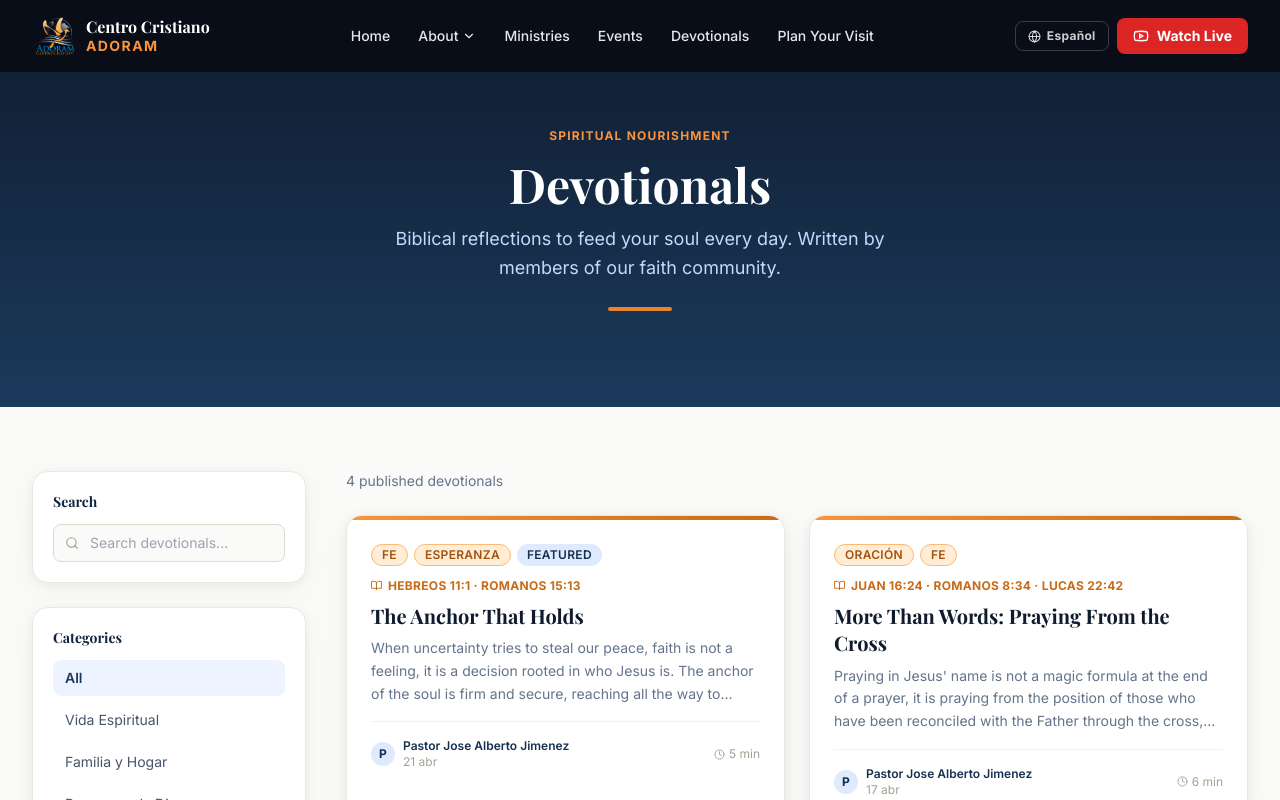
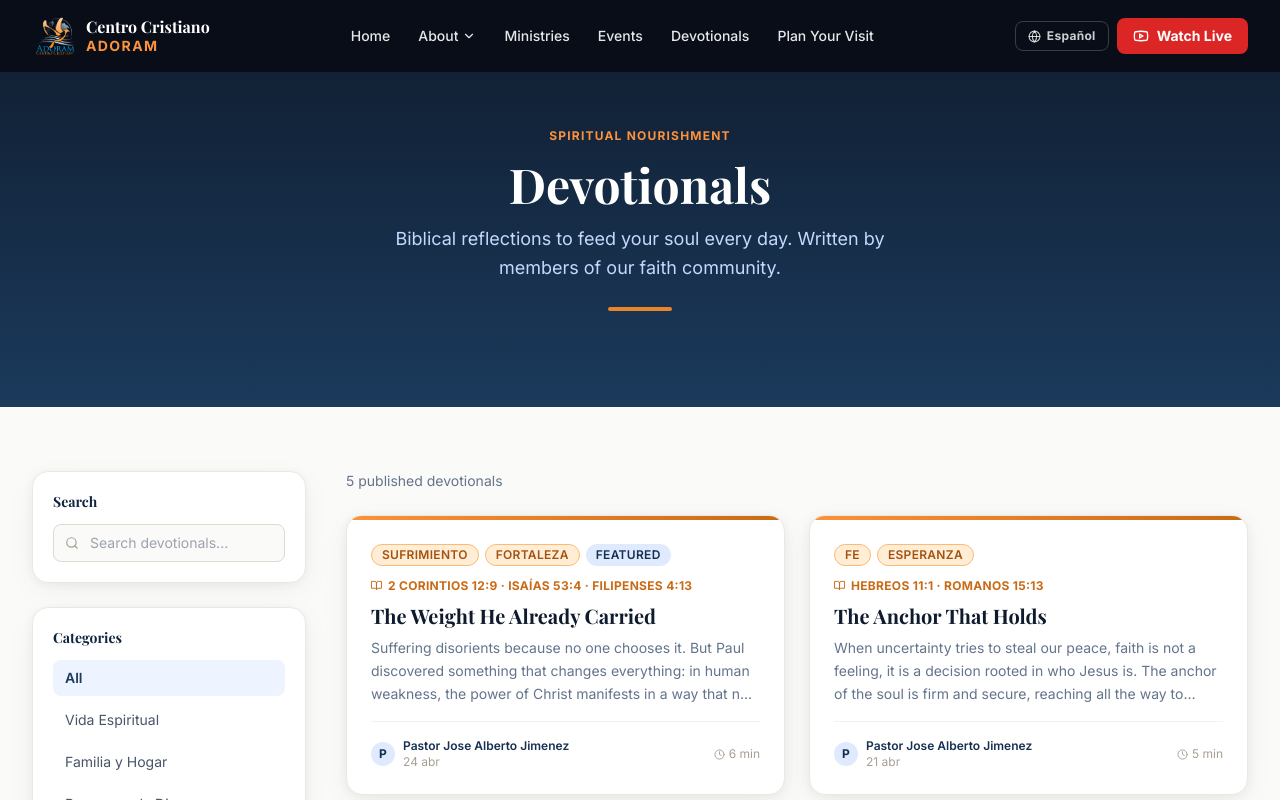
Before and after one commit to Jengaup/Centro-Cristiano-Adoram-Webpage, a Next.js app: page /en/devocionales in a window 1280 px wide. Shown: the top 800 px of the page. Built offline with nearby package versions, Linux system fonts and the light colour scheme; a web font is replaced by a local one.

Commit message:
Add devotional: El peso que Él ya cargó (Apr 24, 2026)
New devotional by Pastor José Alberto Jiménez on suffering and
Christ's strength. Tags: Sufrimiento, Fortaleza, Cristo. Set as
featured devotional replacing the previous one.

https://claude.ai/code/session_01BCgaQf9XzTRiDUwfNNpdao

```diff
--- a/src/data/devotionals.ts
+++ b/src/data/devotionals.ts
@@ -11,6 +11,8 @@ export const devotionalTags: DevotionalTag[] = [
   { id: "tag-008", name: "Restauración",  slug: "restauracion",  color: "#E8852A" },
   { id: "tag-009", name: "Cristo",        slug: "cristo",        color: "#0F1B2D" },
   { id: "tag-010", name: "Reino",         slug: "reino",         color: "#163050" },
+  { id: "tag-011", name: "Sufrimiento",   slug: "sufrimiento",   color: "#6B2737" },
+  { id: "tag-012", name: "Fortaleza",     slug: "fortaleza",     color: "#1B4332" },
 ];
 
 export const devotionalCategories: DevotionalCategory[] = [
@@ -98,7 +100,7 @@ export const devotionals: Devotional[] = [
     publishDate: "2026-04-21",
     createdAt: "2026-04-18T09:00:00Z",
     updatedAt: "2026-04-20T14:00:00Z",
-    isFeatured: true,
+    isFeatured: false,
     readingTimeMinutes: 5,
   },
 
@@ -341,6 +343,85 @@ export const devotionals: Devotional[] = [
     isFeatured: false,
     readingTimeMinutes: 6,
   },
+  // ─── 5 ────────────────────────────────────────────────────────────────────
+  {
+    id: "dev-005",
+    slug: "el-peso-que-el-ya-cargo",
+    title: "El peso que Él ya cargó",
+    excerpt:
+      "El sufrimiento desorienta porque nadie lo elige. Pero Pablo descubrió algo que cambia todo: en la debilidad humana, el poder de Cristo se manifiesta de una forma que ninguna fortaleza propia puede replicar.",
+    content: `
+      <p>El sufrimiento desorienta porque nadie lo elige. Llega sin anunciarse, en forma de enfermedad, de pérdida, de traición, de silencio de Dios cuando más se necesita respuesta. Y en ese momento, la fe enfrenta su prueba más real: ¿seguiremos creyendo cuando no entendemos?</p>
+
+      <p>Pablo conocía esa tensión desde adentro. Tenía un «aguijón en la carne» que le pedía a Dios tres veces que removiera. La respuesta divina no fue quitar el dolor, fue revelar algo mayor: que en la debilidad humana, la fortaleza de Cristo se manifiesta de una forma que ningún poder propio puede replicar.</p>
+
+      <p>Isaías 53 declara que Cristo mismo «cargó nuestros dolores», no solo nuestros pecados, también nuestro sufrimiento. Eso significa que cuando atraviesas el valle, no lo haces con un Dios distante observando desde afuera. Lo haces con uno que conoce el dolor por experiencia propia, que fue crucificado, y que salió victorioso. Su fortaleza no elimina el sufrimiento inmediatamente, lo atraviesa contigo y lo transforma en algo que no puedes imaginar desde donde estás ahora.</p>
+
+      <h3>Preguntas para meditar</h3>
+      <ul>
+        <li>¿Hay dolor que estás cargando solo porque te da vergüenza reconocer que no puedes más?</li>
+        <li>¿Cómo cambiaría tu perspectiva saber que Cristo ya cargó este peso en la cruz?</li>
+        <li>¿Qué fortaleza ha nacido en ti precisamente porque atravesaste algo difícil?</li>
+      </ul>
+
+      <h3>Oración</h3>
+      <blockquote>Señor Jesús, hoy el peso se siente real y pesado. No tengo fuerza propia para seguir. Pero tú dijiste que tu gracia es suficiente. Que donde yo me acabo, tú empiezas. Te pido que tu poder repose sobre mi debilidad hoy, no cuando me sienta mejor, ahora. Tú cargaste mis dolores en la cruz. Confío en que sabes lo que haces con mi historia. Amén.</blockquote>
+
+      <h3>Acción concreta</h3>
+      <ol>
+        <li>Escribe honestamente lo que estás sufriendo, sin adornarlo ni espiritualizarlo. Luego entrégaselo a Dios en oración leyéndolo en voz alta.</li>
+        <li>Lee el Salmo 22 completo, el grito de abandono que terminó en alabanza. Es el salmo que Jesús citó en la cruz.</li>
+        <li>Busca a alguien que haya atravesado algo parecido y pregúntale cómo Dios lo sostuvo. La fe se fortalece con testimonios reales.</li>
+      </ol>
+
+      <p><em>«Aunque ande en valle de sombra de muerte, no temeré mal alguno, porque tú estarás conmigo.», Salmo 23:4</em></p>
+    `,
+    scriptureReference: "2 Corintios 12:9 · Isaías 53:4 · Filipenses 4:13",
+    scriptureText:
+      "Bástate mi gracia; porque mi poder se perfecciona en la debilidad. Por tanto, de buena gana me gloriaré más bien en mis debilidades, para que repose sobre mí el poder de Cristo.",
+    titleEn: "The Weight He Already Carried",
+    excerptEn:
+      "Suffering disorients because no one chooses it. But Paul discovered something that changes everything: in human weakness, the power of Christ manifests in a way that no personal strength can replicate.",
+    scriptureTextEn:
+      "My grace is sufficient for you, for my power is made perfect in weakness. Therefore I will boast all the more gladly about my weaknesses, so that Christ's power may rest on me.",
+    contentEn: `
+      <p>Suffering disorients because no one chooses it. It arrives unannounced, in the form of illness, loss, betrayal, or the silence of God when an answer is needed most. And in that moment, faith faces its most real test: will we keep believing when we don't understand?</p>
+
+      <p>Paul knew that tension from the inside. He had a "thorn in the flesh" and asked God three times to remove it. The divine response was not to take away the pain, but to reveal something greater: that in human weakness, the strength of Christ manifests in a way that no personal power can replicate.</p>
+
+      <p>Isaiah 53 declares that Christ Himself "carried our sorrows", not just our sins, but our suffering too. That means when you walk through the valley, you don't do it with a distant God watching from outside. You do it with One who knows pain by personal experience, who was crucified, and who came out victorious. His strength doesn't immediately eliminate suffering, it walks through it with you and transforms it into something you cannot imagine from where you are now.</p>
+
+      <h3>Questions to Reflect On</h3>
+      <ul>
+        <li>Is there pain you are carrying alone because you are ashamed to admit you can't go on?</li>
+        <li>How would your perspective change knowing that Christ already carried this weight on the cross?</li>
+        <li>What strength has been born in you precisely because you went through something difficult?</li>
+      </ul>
+
+      <h3>Prayer</h3>
+      <blockquote>Lord Jesus, today the weight feels real and heavy. I have no strength of my own to keep going. But You said Your grace is sufficient. That where I end, You begin. I ask that Your power rest on my weakness today, not when I feel better, now. You carried my sorrows on the cross. I trust that You know what You are doing with my story. Amen.</blockquote>
+
+      <h3>Concrete Action</h3>
+      <ol>
+        <li>Write honestly what you are suffering, without adorning it or spiritualizing it. Then give it to God in prayer by reading it aloud.</li>
+        <li>Read Psalm 22 in full, the cry of abandonment that ended in praise. It is the psalm Jesus quoted on the cross.</li>
+        <li>Find someone who has gone through something similar and ask them how God sustained them. Faith is strengthened by real testimonies.</li>
+      </ol>
+
+      <p><em>"Even though I walk through the valley of the shadow of death, I will fear no evil, for you are with me.", Psalm 23:4</em></p>
+    `,
+    authorId: "pastor-001",
+    authorName: "Pastor Jose Alberto Jimenez",
+    featuredImage: "",
+    tags: [devotionalTags[10], devotionalTags[11], devotionalTags[8]],
+    categoryId: "cat-001",
+    status: "published",
+    publishDate: "2026-04-24",
+    createdAt: "2026-04-24T07:00:00Z",
+    updatedAt: "2026-04-24T07:00:00Z",
+    isFeatured: true,
+    readingTimeMinutes: 6,
+  },
 ];
 
 export const getFeaturedDevotional = (): Devotional | undefined =>
```
